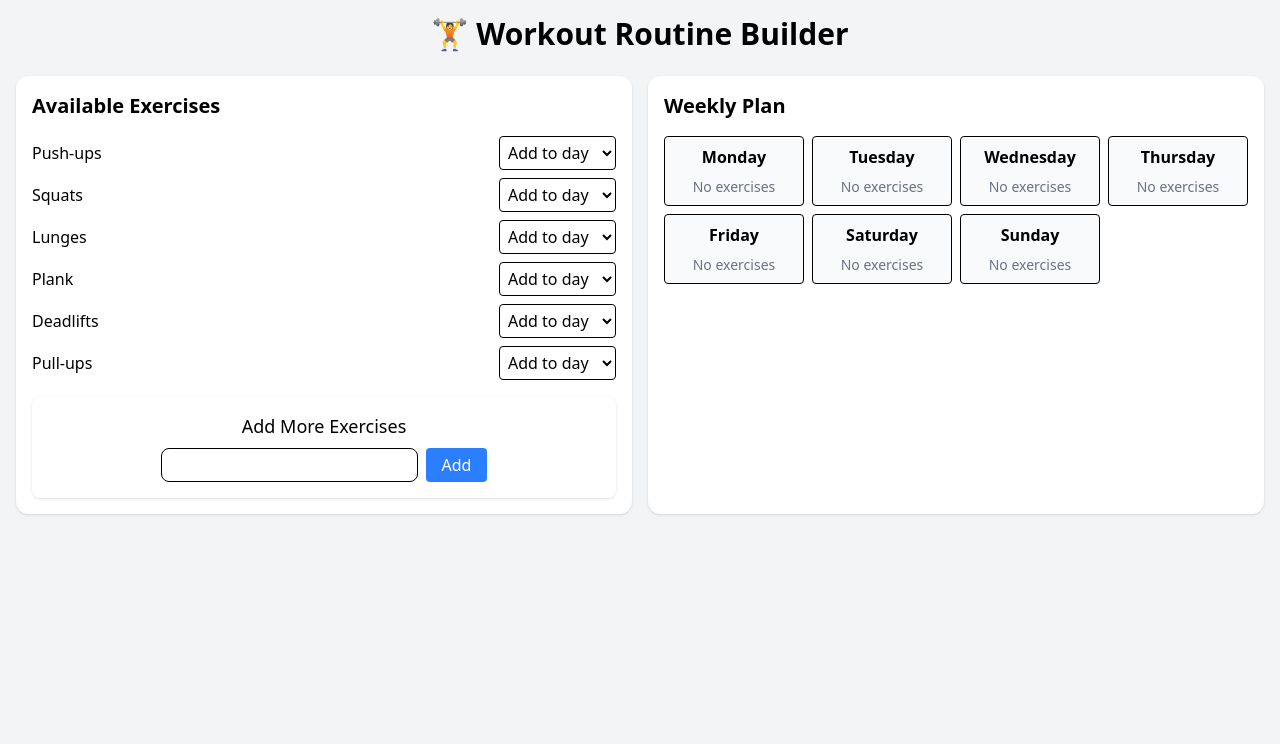
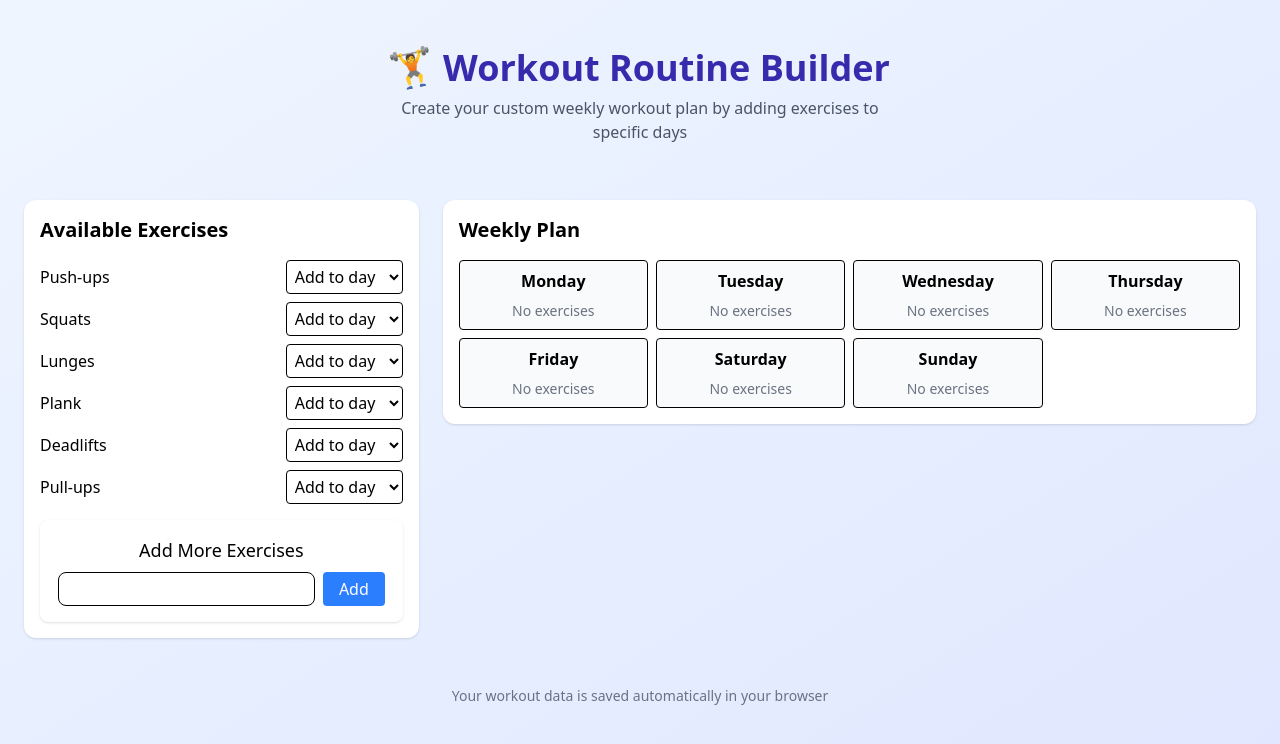
Before and after one commit to denichinv/workout-routine-builder, a React (Vite) app: page / in a window 1280 px wide. Shown: the top 744 px of the page. Built offline with nearby package versions, Linux system fonts and the light colour scheme.

Commit message:
page appearance

```diff
--- a/src/App.jsx
+++ b/src/App.jsx
@@ -1,96 +1,122 @@
-import { useEffect, useState } from "react"
-import Planner from "./components/Planner"
-import ExerciseList from "./components/ExerciseList"
-import defaultExercises from "./data/exercises"
+import { useEffect, useState } from "react";
+import Planner from "./components/Planner";
+import ExerciseList from "./components/ExerciseList";
+import defaultExercises from "./data/exercises";
 
 function App() {
+  // define state and load local storage
+  const [exercises, setExercises] = useState(() => {
+    const saved = localStorage.getItem("custom-exercises");
+    return saved ? JSON.parse(saved) : defaultExercises;
+  });
 
-
-   // define state and load local storage
-  const [exercises,setExercises] = useState(() => {
-
-  const saved = localStorage.getItem('custom-exercises')
-
-  return   saved ? JSON.parse(saved) : defaultExercises
-
-
-  })
-
-
-  const [routine,setRoutine] = useState(() => {
-
-    const saved = localStorage.getItem('weekly-plan')
-
-   return saved ? JSON.parse(saved) : {
-
-    Monday: [],
-    Tuesday: [],
-    Wednesday: [],
-    Thursday: [],
-    Friday: [],
-    Saturday: [],
-    Sunday: [],
-
-     }
-
-  })
+  const [routine, setRoutine] = useState(() => {
+    const saved = localStorage.getItem("weekly-plan");
+    return saved
+      ? JSON.parse(saved)
+      : {
+          Monday: [],
+          Tuesday: [],
+          Wednesday: [],
+          Thursday: [],
+          Friday: [],
+          Saturday: [],
+          Sunday: [],
+        };
+  });
 
   // functions
+  const handleRoutineChange = (day, index, field, value) => {
+    setRoutine((prev) => {
+      const updatedDay = [...prev[day]];
+      updatedDay[index] = {
+        ...updatedDay[index],
+        [field]: Number(value),
+      };
+      return {
+        ...prev,
+        [day]: updatedDay,
+      };
+    });
+  };
 
-  const handleAddExercise = (day,exercise) => {
+  const handleAddExercise = (day, exercise) => {
+    const newExercise = {
+      ...exercise,
+      sets: 3,
+      reps: 10,
+    };
+
     setRoutine((prev) => ({
       ...prev,
-      [day]: [...prev[day],exercise],
-    }))
-  }
+      [day]: [...prev[day], newExercise],
+    }));
+  };
 
-  const handleRemove = (day,index) => {
+  const handleRemove = (day, index) => {
     setRoutine((prev) => ({
       ...prev,
-      [day]: prev[day].filter((_,i) => i!==index)
-    }))
+      [day]: prev[day].filter((_, i) => i !== index),
+    }));
+  };
 
-  }
-  const onDeleteExercise  = (id) => {
-    setExercises((prev) =>
-      prev.filter((ex) => ex.id !== id)
-    )
+  const onDeleteExercise = (id) => {
+    setExercises((prev) => prev.filter((ex) => ex.id !== id));
+  };
 
-  }
+  const onAddCustomExercise = (exercise) => {
+    let nextId = exercises.length + 1;
+    const newExercise = { id: nextId, name: exercise };
+    setExercises((prev) => [...prev, newExercise]);
+  };
 
+  // save to local storage
+  useEffect(() => {
+    localStorage.setItem("weekly-plan", JSON.stringify(routine));
+  }, [routine]);
 
-
-
-const onAddCustomExercise = (exercise) => {
-  let nextId = exercises.length + 1
-  const newExercise = {id:nextId , name:exercise}
-setExercises((prev) => [...prev,newExercise])
-
-}
-  // save to local storage
-useEffect(() => {
-  const stringData = JSON.stringify(routine)
-  localStorage.setItem('weekly-plan', stringData)
-},[routine])
-
-
-useEffect(() => {
-
-  const stringData = JSON.stringify(exercises)
-  localStorage.setItem('custom-exercises',stringData)
-
-},[exercises])
-
+  useEffect(() => {
+    localStorage.setItem("custom-exercises", JSON.stringify(exercises));
+  }, [exercises]);
 
   return (
-    <div className="p-4 font-sans min-h-screen bg-gray-100">
-<h1 className="text-3xl font-bold text-center mb-6">🏋️ Workout Routine Builder</h1>
-<div className="grid grid-cols-1 md:grid-cols-2 gap-4">
-  <ExerciseList exercises={exercises} onAddExercise={handleAddExercise} onAddCustomExercise={onAddCustomExercise} onDeleteExercise={onDeleteExercise}/>
-<Planner routine={routine} handleRemove={handleRemove}/>
-</div>
+    <div className="min-h-screen bg-gradient-to-br from-blue-50 to-indigo-100 font-sans">
+      <div className="container mx-auto p-4 md:p-6">
+        <header className="text-center py-6 mb-8">
+          <h1 className="text-4xl font-bold text-indigo-800 mb-2">
+            <span className="inline-block mr-2 transform -rotate-12">🏋️</span>
+            Workout Routine Builder
+          </h1>
+          <p className="text-gray-600 max-w-lg mx-auto">
+            Create your custom weekly workout plan by adding exercises to
+            specific days
+          </p>
+        </header>
+
+        <div className="grid grid-cols-1 lg:grid-cols-3 gap-6">
+          <div className="lg:col-span-1">
+            <ExerciseList
+              exercises={exercises}
+              onAddExercise={handleAddExercise}
+              onAddCustomExercise={onAddCustomExercise}
+              onDeleteExercise={onDeleteExercise}
+            />
+          </div>
+          <div className="lg:col-span-2">
+            <Planner
+              routine={routine}
+              handleRemove={handleRemove}
+              onChange={handleRoutineChange}
+            />
+          </div>
+        </div>
+
+        <footer className="text-center text-gray-500 text-sm mt-12 pb-6">
+          Your workout data is saved automatically in your browser
+        </footer>
+      </div>
     </div>
-  )
+  );
 }
 
-export default App
+export default App;
```
